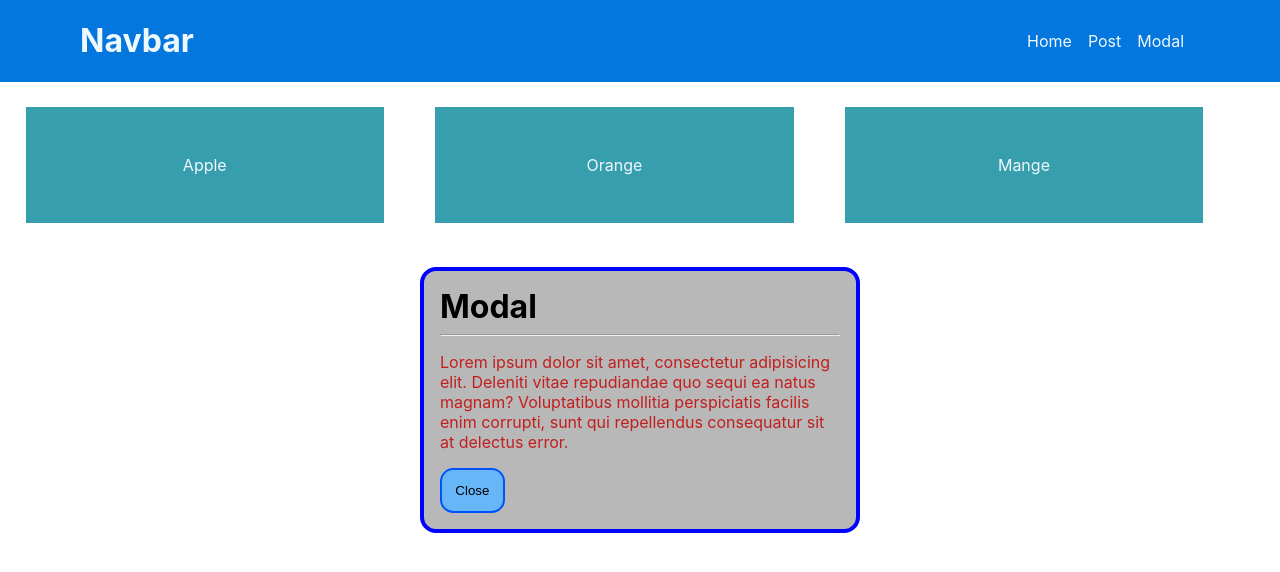
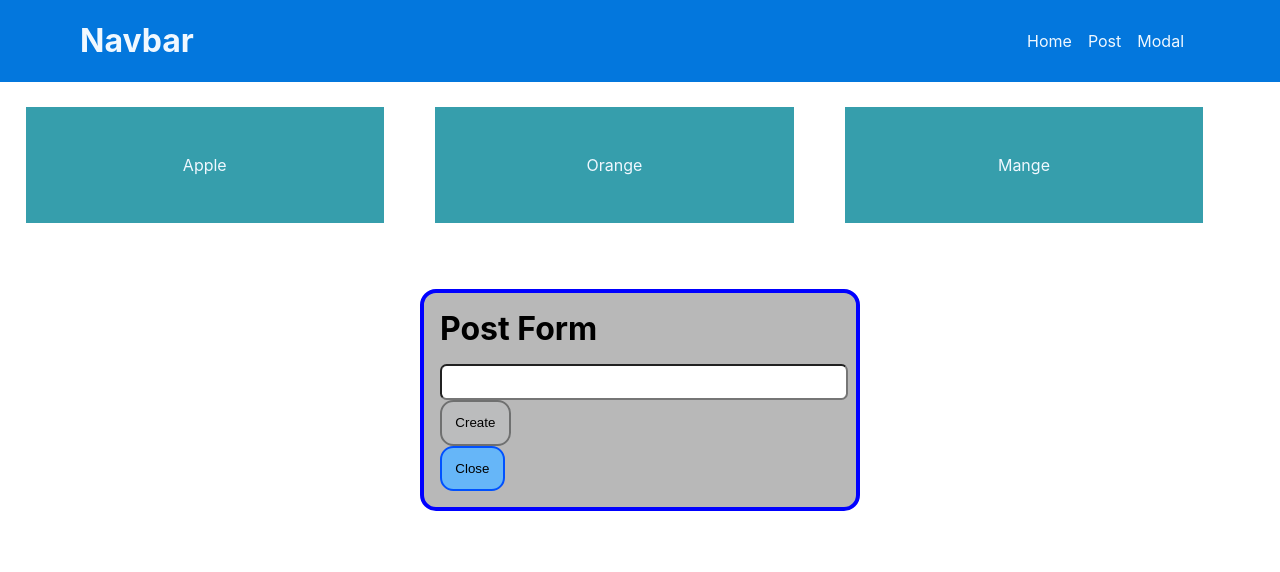
Before and after one commit to KyawZayYa2222/Learning-react, a React (Create React App) app in the folder spa-react/: page / in a window 1280 px wide. Both pictures are taken after a click on the item "Modal". Shown: the top 572 px of the page. Built offline with nearby package versions, Linux system fonts and the light colour scheme.

Commit message:
form submit

```diff
--- a/spa-react/src/App.js
+++ b/spa-react/src/App.js
@@ -2,9 +2,10 @@ import React, { useState } from 'react'
 import Navbar from './components/Navbar';
 import Post from './components/Post';
 import Modal from './components/Modal';
+import PostForm from './components/PostForm';
 
 export default function App() {
-  let [posts, SetPosts] = useState([
+  let [posts, setPosts] = useState([
     {id: 1, title: 'Apple'},
     {id: 2, title: 'Orange'},
     {id: 3, title: 'Mange'}
@@ -12,7 +13,11 @@ export default function App() {
 
   let [showModal, setShowModal] = useState(false);
 
-  let className = 'text-danger';
+  // let className = 'text-danger';
+
+  let uploadPost = (post) => {
+    setPosts(prevState => [...prevState, post])
+  }
 
   return (
     <>
@@ -20,14 +25,15 @@ export default function App() {
     <Post posts={posts}></Post>
     {
       showModal && <Modal setShowModal={setShowModal} danger={false}>
-        <h1 className="title">Modal</h1>
+        {/* <h1 className="title">Modal</h1>
         <hr />
         <p className={`text ${className}`}>
           Lorem ipsum dolor sit amet, consectetur adipisicing elit.
           Deleniti vitae repudiandae quo sequi ea natus magnam?
           Voluptatibus mollitia perspiciatis facilis enim corrupti,
           sunt qui repellendus consequatur sit at delectus error.
-        </p>
+        </p> */}
+        <PostForm uploadPost={uploadPost} setShowModal={setShowModal}/>
       </Modal>
     }
     </>
--- /dev/null
+++ b/spa-react/src/components/PostForm/index.css
@@ -0,0 +1,23 @@
+.post-form-component h1 {
+    margin: 0;
+    padding: 0;
+}
+
+.post-form-component form input {
+    outline: none;
+    width: 100%;
+    height: 30px;
+    border-radius: .5em;
+}
+
+.post-form-component .btn {
+    cursor: pointer;
+    padding: 1em;
+    background-color: rgb(187, 188, 189);
+    border: 2px solid rgb(111, 112, 112);
+    border-radius: 1em;
+}
+
+.post-form-component .btn:hover {
+    background-color: rgb(164, 164, 165);
+}
--- /dev/null
+++ b/spa-react/src/components/PostForm/index.js
@@ -0,0 +1,40 @@
+import React, { useState } from 'react'
+import './index.css'
+
+export default function PostForm({uploadPost, setShowModal}) {
+  let [title, setTitle] = useState('')
+
+//   let onChangeHandler = (e) => {
+//     setTitle(e.target.value)
+//   }
+
+  let reset = () => {
+    setTitle('');
+  }
+
+  let addPost = (e) => {
+    e.preventDefault()
+
+    let post = {
+      id: Math.floor(Math.random() * 10000),
+      title: title
+    }
+
+    uploadPost(post);
+
+    reset()
+
+    setShowModal(false);
+  }
+
+  return (
+    <div className="post-form-component">
+        <h1>Post Form</h1>
+        <p>{title}</p>
+        <form action="" onSubmit={addPost}>
+            <input type="text" onChange={(e) => setTitle(e.target.value)} value={title}/> {/* Two way data binding */}
+            <button type='submit' className='btn'>Create</button>
+        </form>
+    </div>
+  )
+}
```
